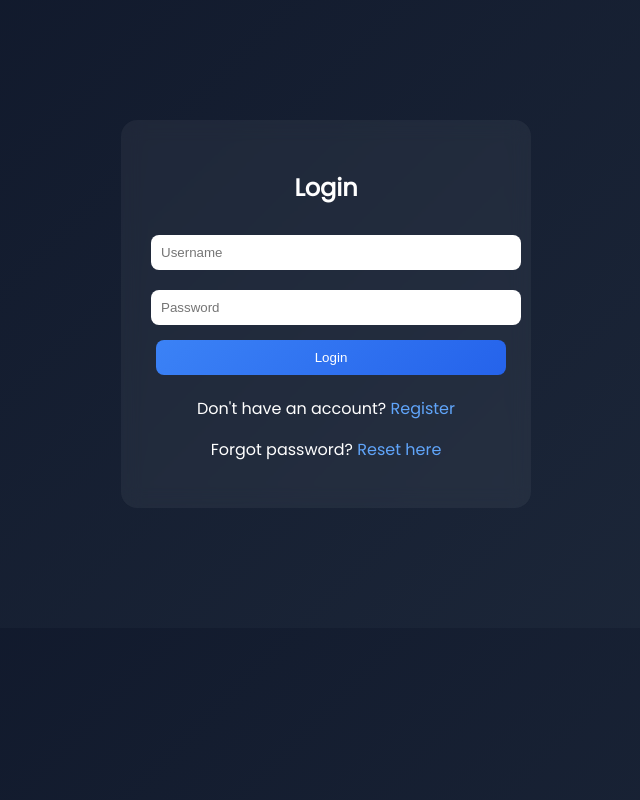
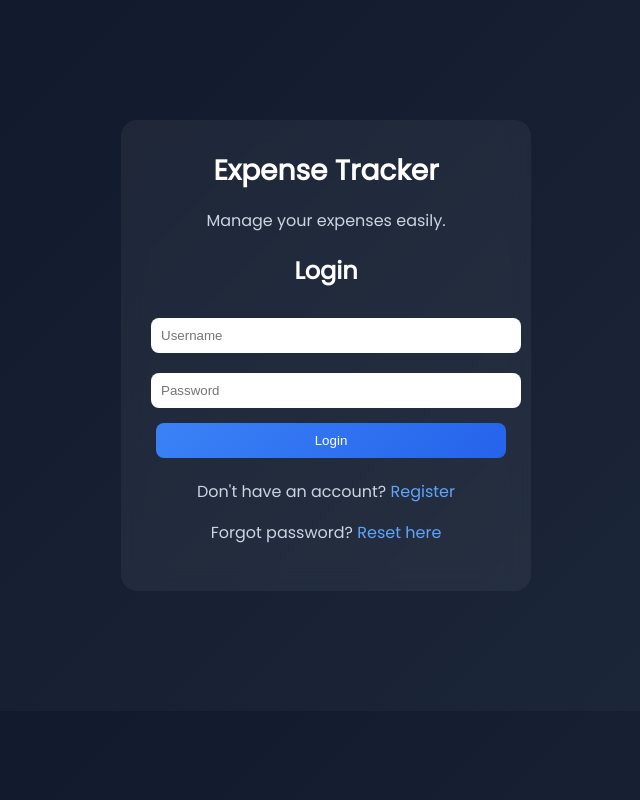
Before and after one commit to ananyamahajan165/ExpenseTracker, a website: page frontend/index.html in a window 1280 px wide. Shown: the whole page, without its empty margins (314-954 px from the left). Drawn offline with Linux system fonts and the light colour scheme.

Commit message:
Full project ready

```diff
--- a/data/users.txt
+++ b/data/users.txt
@@ -1,5 +1,3 @@
 ananya|f104086d7974e074afe251ce3f6e052767fb482950841a2f3abde521180ac404
 arjunsharma1|b287120c6d748f6df2d4702a68eff60883b1e5297cb146121aab15ff1bc1d1f3
-arjunsharma2|dec50f796938424e1d460db158074f3214d06fb4721a78809cf849c2f1e3bcdb
-codextestuser|9cb13c541aa54663816f5e1e5e06882a8abb45bd3d7bef4978f2359cc4a23679
-codexseconduser|1d4598d1949b47f7f211134b639ec32238ce73086a83c2f745713b3f12f817e5
+akshitmahajan|da552399e7c1652df49bfd96e5f3b058dae71557d1e2fe0174bc7c55f886c613
--- a/frontend/index.html
+++ b/frontend/index.html
@@ -15,6 +15,9 @@
 
 <!-- LOGIN SECTION -->
 <div id="loginSection" class="login-box">
+
+  <h1>Expense Tracker</h1>
+  <p>Manage your expenses easily.</p>
 
   <h2>Login</h2>
 
--- a/frontend/style.css
+++ b/frontend/style.css
@@ -128,6 +128,16 @@ tr:hover {
   backdrop-filter: blur(10px);
 }
 
+.login-box h1 {
+  margin: 0 0 8px;
+  font-size: 28px;
+}
+
+.login-box p {
+  color: #cbd5e1;
+  margin-bottom: 16px;
+}
+
 .login-box input {
   width: 100%;
   margin: 10px 0;
```
Also changed, not shown: README.md.
